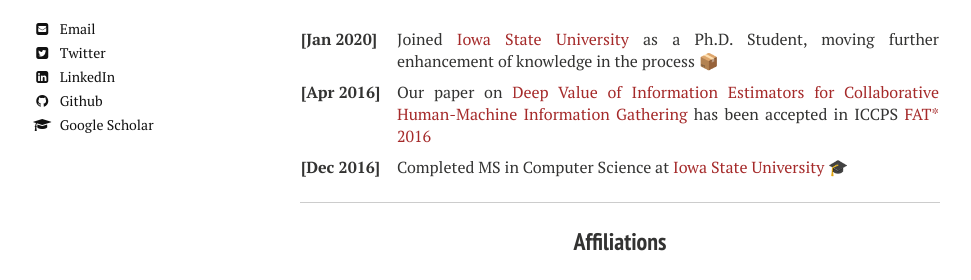
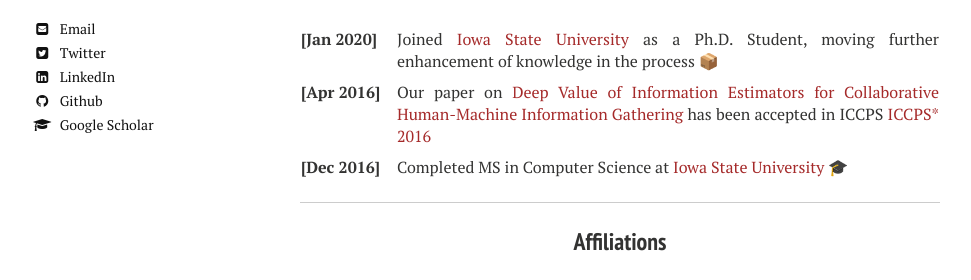
Before and after one commit to kundan7kumar/kundan7kumar.github.io, a Jekyll site: the page built from index.md, in a window 1280 px wide. Shown: the part 360-640 px from the top of the page, without its empty margins (20-991 px from the left). Built offline with Jekyll 4.4.1, drawn with Linux system fonts in a browser that asks for light colours; nearby versions of some CDN libraries.

Commit message:
Update index.md

```diff
--- a/index.md
+++ b/index.md
@@ -40,7 +40,7 @@ I am a Ph.D. student in the [Computer Science](https://www.cs.iastate.edu/) & Ph
 
     <tr>
         <td valign="top"><strong>[Apr 2016]</strong></td>
-        <td>Our paper on <a href="https://ieeexplore.ieee.org/abstract/document/7479095">Deep Value of Information Estimators for Collaborative Human-Machine Information Gathering </a> has been accepted in ICCPS <a href="https://iccps.acm.org/2016/">FAT&#42; 2016</a></td>
+        <td>Our paper on <a href="https://ieeexplore.ieee.org/abstract/document/7479095">Deep Value of Information Estimators for Collaborative Human-Machine Information Gathering </a> has been accepted in ICCPS <a href="https://iccps.acm.org/2016/">ICCPS&#42; 2016</a></td>
     </tr>
     <!-- <tr>
         <td valign="top"><strong>[Jun 2019]</strong></td>
```
